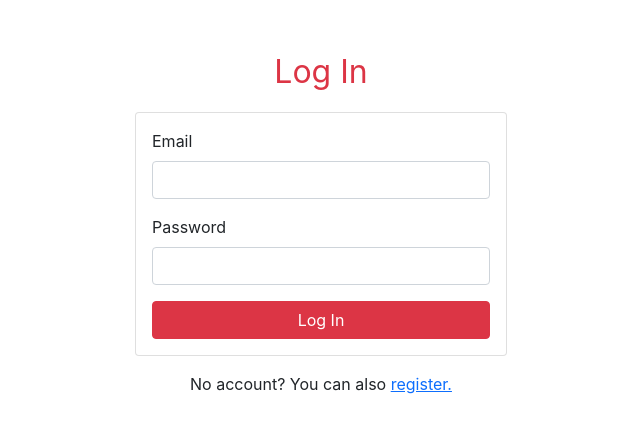
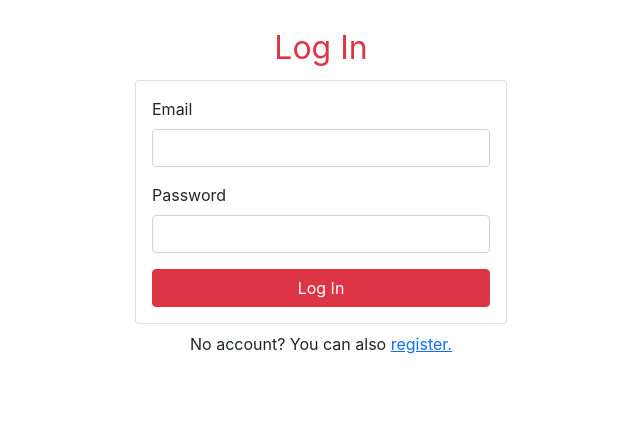
Before and after one commit to bhushan-mohanraj/lawrenceville-math, a Flask app: page /users/login/ in a window 1280 px wide. Shown: the top 433 px of the page, without its empty margins (319-959 px from the left). Run offline with Flask 2, Linux system fonts and the light colour scheme; some libraries are stand-ins or nearby versions; some web fonts are replaced.

Commit message:
Update login and registration page styling

```diff
--- a/app/templates/users/login.html
+++ b/app/templates/users/login.html
@@ -6,12 +6,12 @@
 
 {% block content %}
 
-<div class="container mt-5">
+<div class="container mt-4">
     <div class="rows">
         <div class="col-sm-8 offset-sm-2 col-md-6 offset-md-3 col-xl-4 offset-xl-4">
-            <div class="text-danger text-center fs-2 mb-3">Log In</div>
+            <div class="text-danger text-center fs-2 mb-2">Log In</div>
 
-            <div class="card mb-3">
+            <div class="card mb-2">
                 <div class="card-body">
                     <form action="{{ url_for('users.login') }}" method="POST">
                         {{ macros.render_fields(form) }}
--- a/app/templates/users/registration.html
+++ b/app/templates/users/registration.html
@@ -6,10 +6,10 @@
 
 {% block content %}
 
-<div class="container mt-5">
+<div class="container mt-4">
     <div class="rows">
         <div class="col-sm-8 offset-sm-2 col-md-6 offset-md-3 col-xl-4 offset-xl-4">
-            <div class="text-danger text-center fs-2 mb-3">Register</div>
+            <div class="text-danger text-center fs-2 mb-2">Register</div>
 
             <div class="card">
                 <div class="card-body">
```
